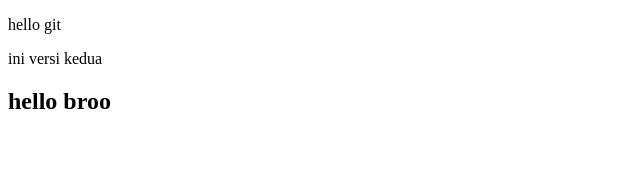
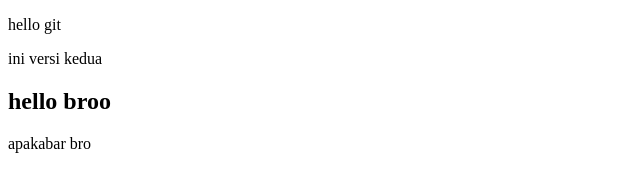
Before and after one commit to ilhampraditya/helo-git, a plain HTML site: page index.html in a window 1280 px wide. Shown: the whole page, without its empty margins (0-640 px from the left). Drawn offline with Linux system fonts and the light colour scheme.

Commit message:
feature: add apakabar broo

```diff
--- a/index.html
+++ b/index.html
@@ -10,5 +10,7 @@
     <p>ini versi kedua </p>
 
     <h2>hello broo</h2>
+
+    <p>apakabar bro</p>
 </body>
 </html>
```
